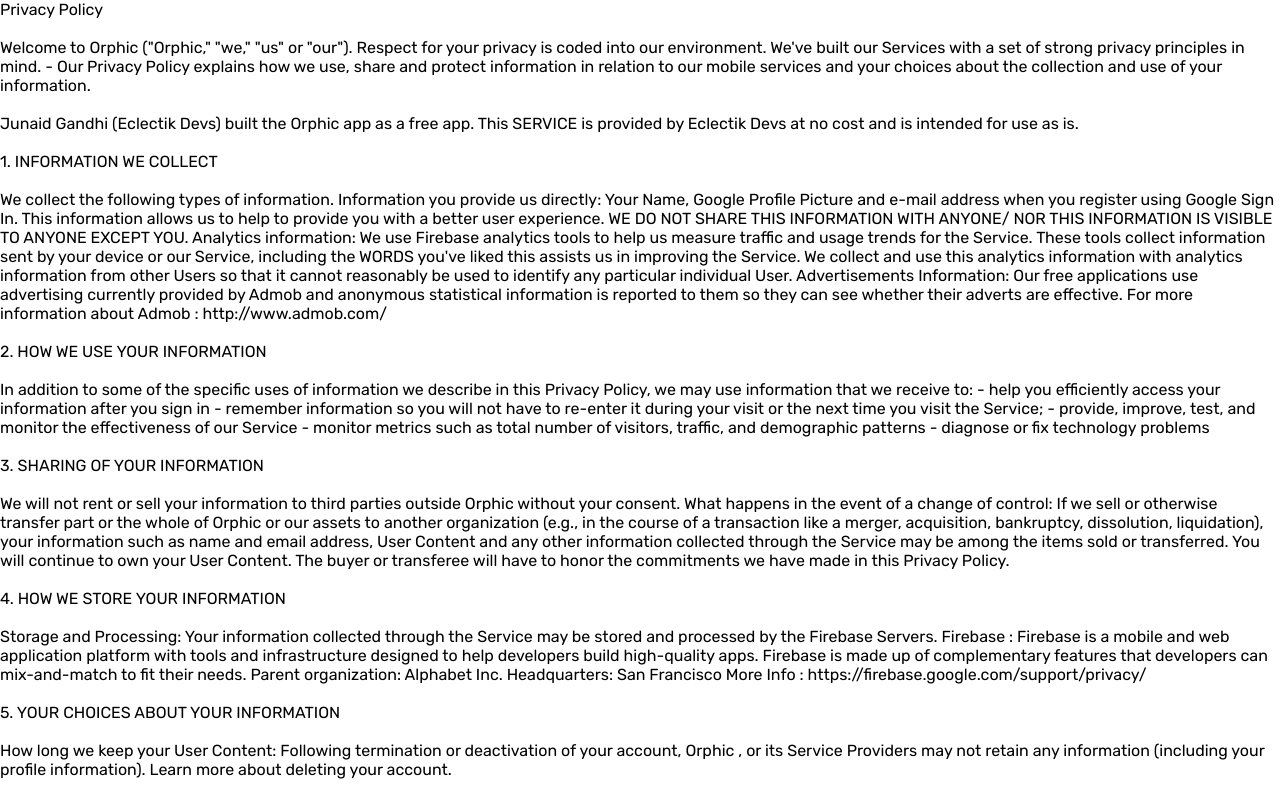
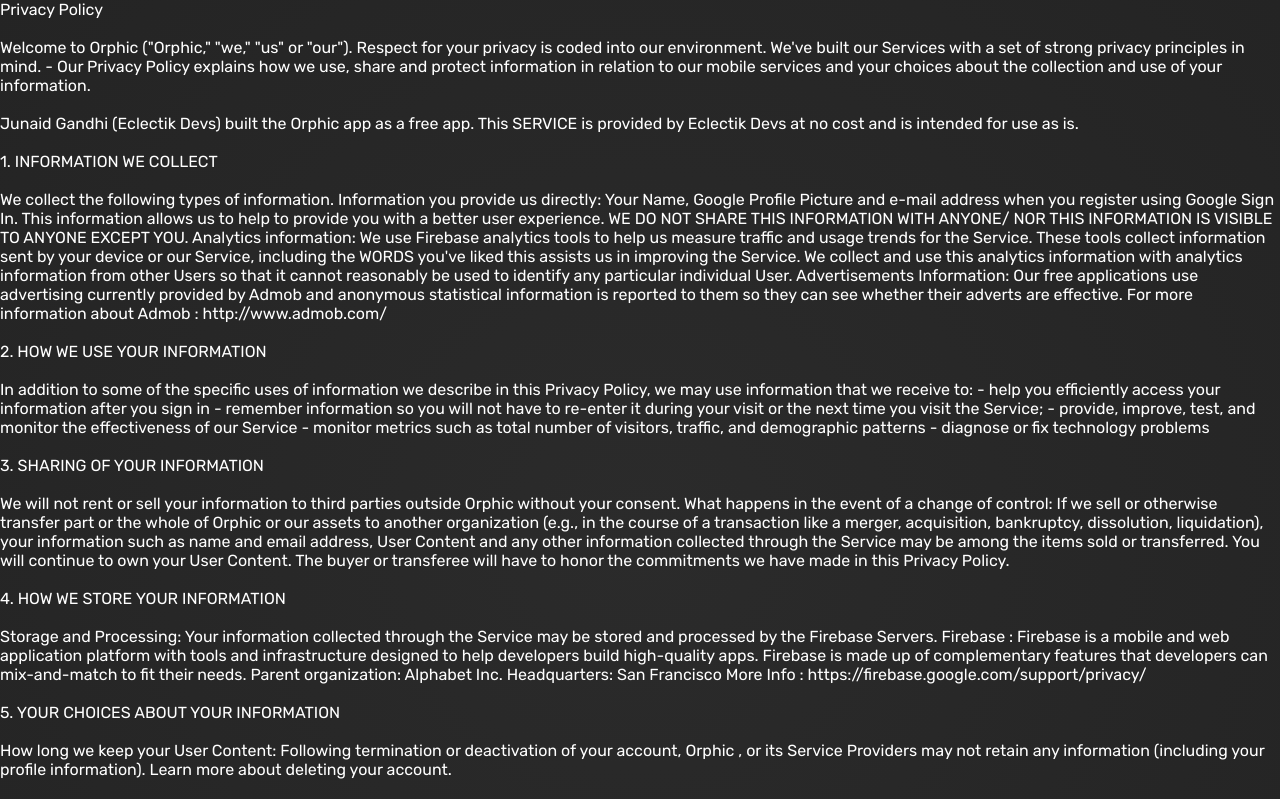
Before and after one commit to iMJ007/Portfolio-v1, a Next.js app: page /orphic/policy in a window 1280 px wide. Shown: the top 799 px of the page. Built offline with nearby package versions, Linux system fonts and the light colour scheme.

Commit message:
Orphic Priv Policy

```diff
--- a/pages/orphic/policy/index.jsx
+++ b/pages/orphic/policy/index.jsx
@@ -1,6 +1,6 @@
 function policy() {
 	return (
-		<div style={{ backgroundColor: "white" }}>
+		<div style={{ color: "white" }}>
 			Privacy Policy
 			<br />
 			<br />
```
